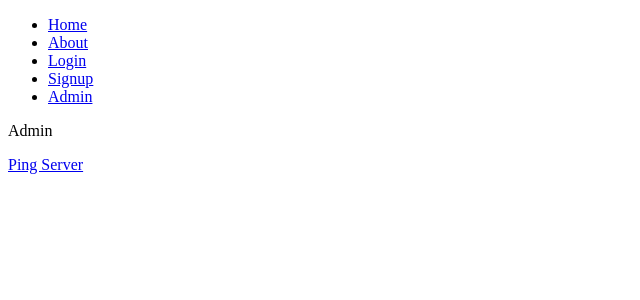
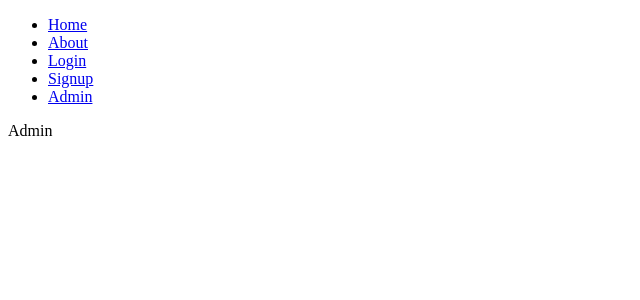
Before and after one commit to jtwob/GroupSoloProject, a React (Create React App) app in the folder client/: page /admin in a window 1280 px wide. Shown: the top 300 px of the page, without its empty margins (0-640 px from the left). Built offline with nearby package versions, Linux system fonts and the light colour scheme.

Commit message:
UPDATE: beginning work on client

```diff
--- a/client/src/components/pages/Admin.js
+++ b/client/src/components/pages/Admin.js
@@ -1,10 +1,8 @@
 import React from "react";
-
 const Admin = () => {
   return (
     <div>
       <p>Admin</p>
-      <a href="http://localhost:8080/api/users/ping">Ping Server</a>
     </div>
   );
 };
```
